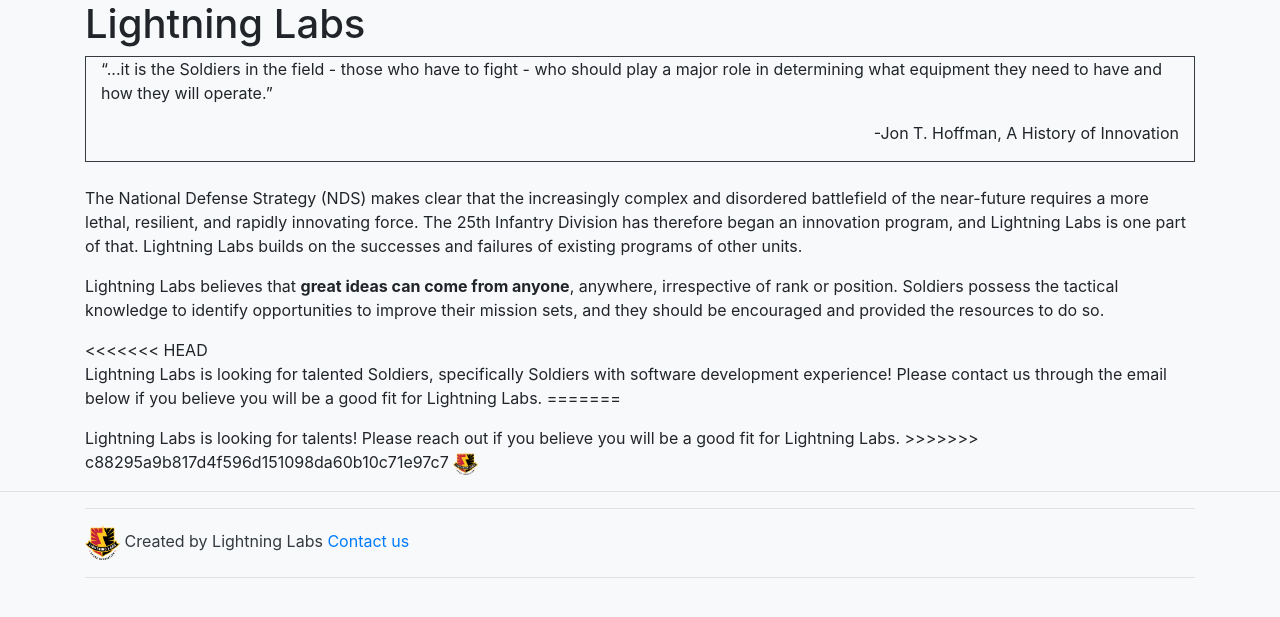
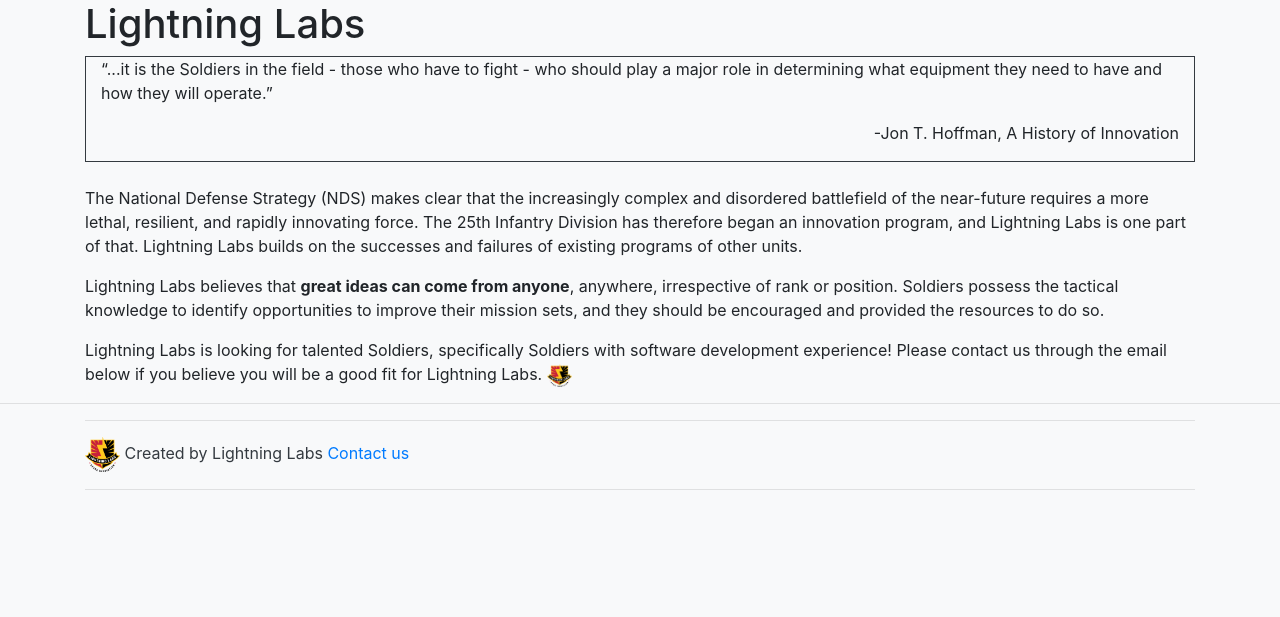
Before and after one commit to nimoooos/Guadalcanal-Cup-Scoring, a Flask app: page /labs in a window 1280 px wide. Shown: the part 96-713 px from the top of the page. Run offline with Flask 3, Linux system fonts and the light colour scheme; parts of the project's set-up code (start-up, migrations or seed data) failed here and were passed over.

Commit message:
Deconflicting git issues

```diff
--- a/templates/info2.html
+++ b/templates/info2.html
@@ -71,11 +71,7 @@
                     <h5><strong>Bob Hope Talent Show</strong></h5>
                     <p><a href="javascript:showLocation('SGT Smith Theater')">SGT Smith Theater</a></p>
                     <h4>4:00 PM</h4>
-<<<<<<< HEAD
                     <h5><strong>Tropic Lightning Association Recognition Ceremony</strong></h5>
-=======
-                    <h5><strong>Medal of Honor Plaque Unveiling</strong></h5>
->>>>>>> c88295a9b817d4f596d151098da60b10c71e97c7
                     <p><a href="javascript:showLocation('Tropic Lightning Memorial')">Tropic Lightning Memorial</a></p>
 
                 </div>
--- a/templates/labs.html
+++ b/templates/labs.html
@@ -18,12 +18,8 @@
         <p>Lightning Labs believes that <b>great ideas can come from anyone</b>, anywhere, irrespective of rank or
             position. Soldiers possess the tactical knowledge to identify opportunities to improve their mission sets,
             and they should be encouraged and provided the resources to do so.</p>
-<<<<<<< HEAD
         <p>Lightning Labs is looking for talented Soldiers, specifically Soldiers with software development experience!
             Please contact us through the email below if you believe you will be a good fit for Lightning Labs.
-=======
-        <p>Lightning Labs is looking for talents! Please reach out if you believe you will be a good fit for Lightning Labs.
->>>>>>> c88295a9b817d4f596d151098da60b10c71e97c7
         <img src="static/LL_Logo.png" width="25"></p>
     </div>
 
```
